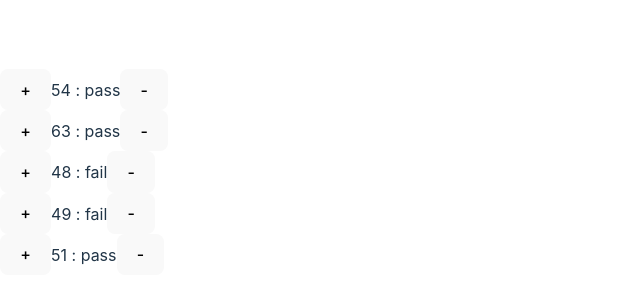
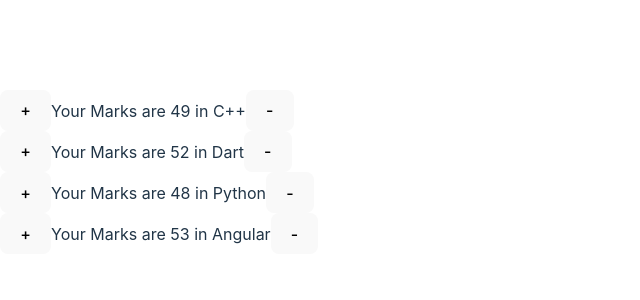
Before and after one commit to shahid1170/Quiz-app, a React app: page / in a window 1280 px wide. Shown: the part 228-528 px from the top of the page, without its empty margins (0-640 px from the left). Built offline with nearby package versions, Linux system fonts and the light colour scheme; the HTML template or start-up script is replaced by a standard one.

Commit message:
Update App.jsx

```diff
--- a/src/App.jsx
+++ b/src/App.jsx
@@ -7,32 +7,34 @@ import "./mystyle.css"
 
 
 export default function App() {
-    let [marks, setMarks]= useState([54,63,48,49,51])
+    let [grades, setGrades]= useState([
+      {id:1, marks:49, course:"C++"},
+      {id:2, marks:52, course:"Dart"},
+      {id:3, marks:48, course:"Python"},
+      {id:4, marks:53, course:"Angular"},
+    ])
 
     const increment=(index)=>{
-      const copyMarks=[...marks];
-      copyMarks[index]++;
-      setMarks=copyMarks(i);
+      // const copyGrades=[...grades];
+      // copyGrades[index]++;
+      // setGrades(copyGrades);
 
     }
     const decrement=(index)=>{
-      const copyMarks=[...marks];
-      copyMarks[index]--;
-      setMarks=copyMarks(i);
+      // const copyMarks=[...marks];
+      // copyMarks[index]--;
+      // setMarks(copyMarks);
     }
   return(
     <div className="container my-5">
       {
-      marks.map((m, i) =>(
-        <div>
+      grades.map((g, i) =>(
+        <div key={g.id}>
         <button onClick={() =>increment(i)}>+</button>
-        {m} : {m >= 50? "pass" : "fail"}
+       Your Marks are {g.marks} in {g.course}
         <button onClick={()=>decrement(i)}>-</button>
         </div>
-
-      ))}
-
+))}
     </div>
   )
-
-   }
+}
```
